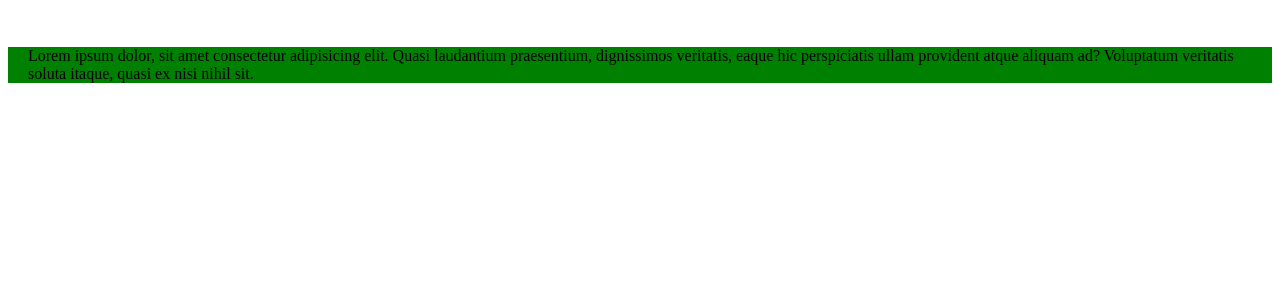
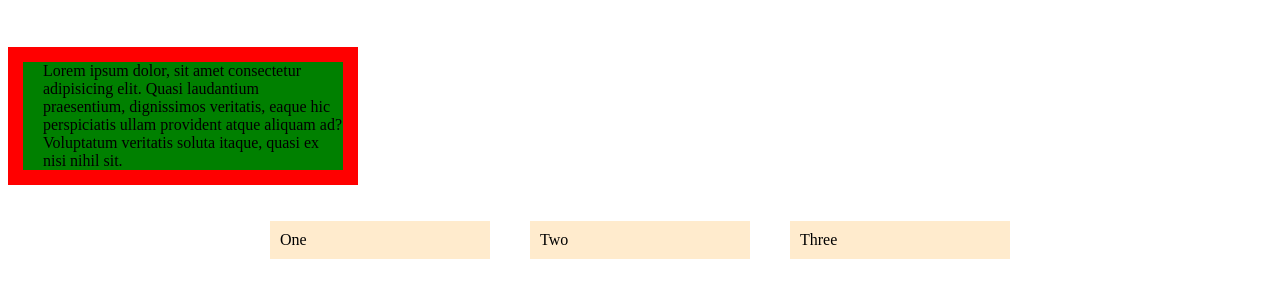
Before and after one commit to SujeetM19/Dev, a plain HTML site: page HTML/concepts/cssBoxModel.html in a window 1280 px wide. Shown: the part 61-358 px from the top of the page. Drawn offline with Linux system fonts and the light colour scheme.

Commit message:
learned changes

```diff
--- a/HTML/concepts/cssBoxModel.html
+++ b/HTML/concepts/cssBoxModel.html
@@ -7,9 +7,14 @@
     <title>Document</title>
     <style>
         .Box-Model{
-            background-color: green;
+            width: 300px;
+            background-color:  green;
             margin-top : 50px;
             padding-left : 20px;
+            border: 15px solid red;
+
+            /* padding aise bhi likh skte hai padding : top right bottom left (CLOCKWISE) */
+
 
             /* padding andar se shift krta hai aur margin bahar se push kr detaa hai baaki elements ko */
 
@@ -19,8 +24,25 @@
             /* CSSBox model hota hai
             ---- pehle margin fir box fir padding fir content */
 
+        }
 
-        }
+
+            /* flex part */
+            .main>div{
+                width: 200px;
+                background-color: blanchedalmond;
+                padding: 10px;
+                margin: 20px;
+            }
+
+            .main{
+                display: flex;
+                flex-wrap: wrap;
+                /* size chota na ho aur next line pr chala jaye space mile to isliye hoota h flex wrap */
+                justify-content: center;
+                /* arrangement ke liye text ke */
+
+            }
     </style>
 </head>
 <body>
@@ -31,5 +53,28 @@
     <!--    ******************** IMP
     padding created empty space without background color while padding creates spaces with background color -->
 
+
+
+
+    <!-- *********************    FLEXBOX     ****************************** -->
+
+    <!-- jab hume div ya kisi block elements ko inline banana ho -->
+
+
+    <div class="main">
+
+        <div>One</div>
+        <div>Two</div>
+        <div>Three</div>
+
+
+
+
+    </div>
+
+
+
 </body>
+
+
 </html>
```
